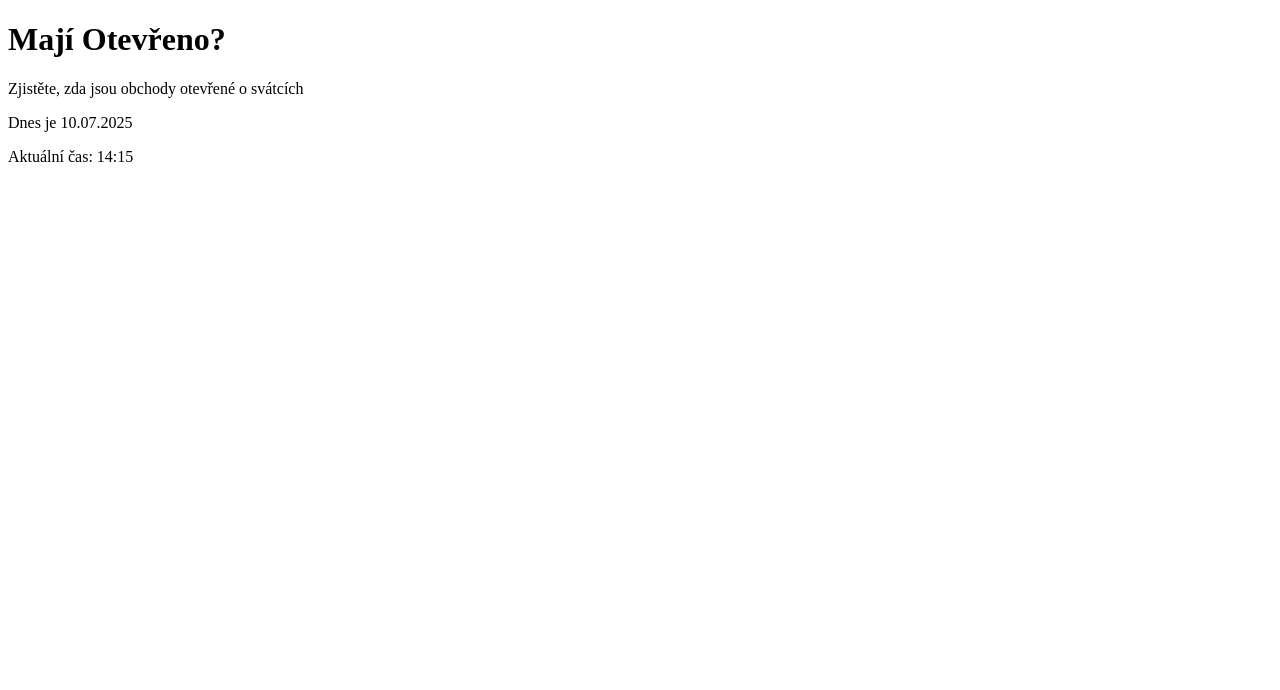
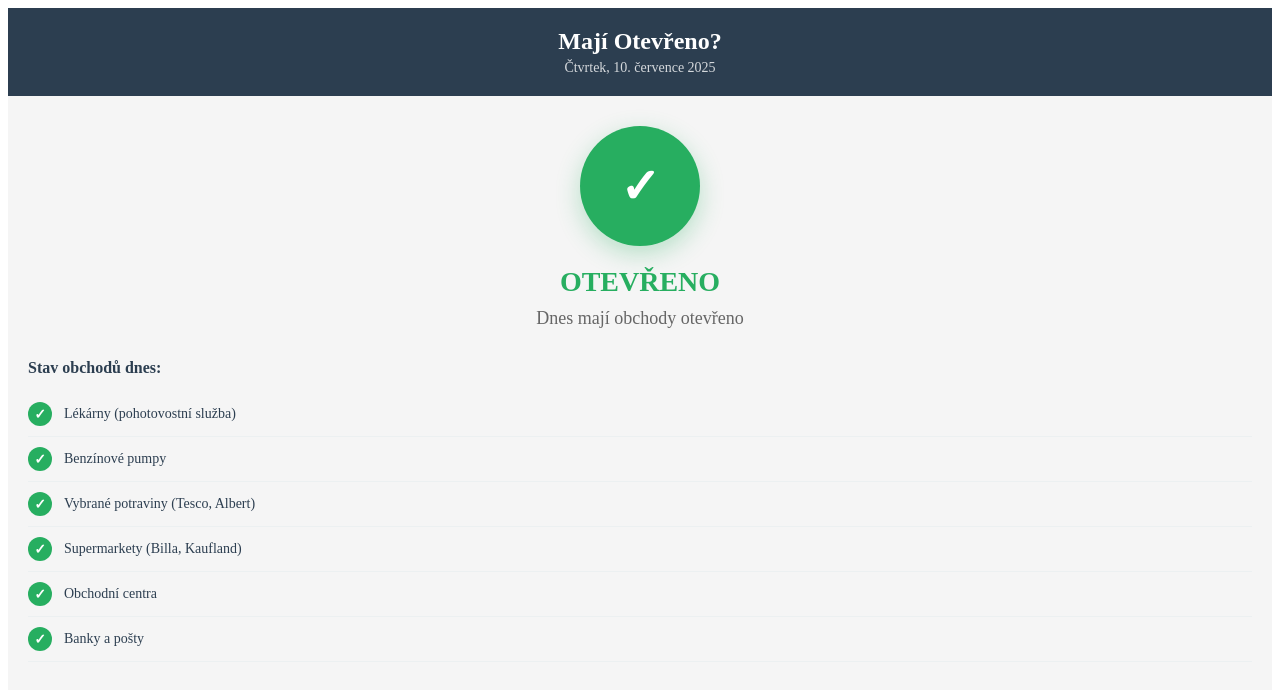
Before and after one commit to frodobaggins23/maji_otevreno, an Angular app: page / in a window 1280 px wide. Shown: the top 690 px of the page. Built offline with nearby package versions, Linux system fonts and the light colour scheme.

Commit message:
feat: implement Today Screen component with holiday status and shop categories

```diff
--- a/src/app/app.html
+++ b/src/app/app.html
@@ -1,8 +1,3 @@
-<!-- i18n Test Template -->
-<h1 i18n="@@app.title">Mají Otevřeno?</h1>
-<p i18n="@@app.subtitle">Zjistěte, zda jsou obchody otevřené o svátcích</p>
-<p i18n="@@test.date">Dnes je {{ today | date:'dd.MM.yyyy':'cs-CZ' }}</p>
-<p i18n="@@test.time">Aktuální čas: {{ today | date:'HH:mm':'cs-CZ' }}</p>
-
+<app-today-screen></app-today-screen>
 
 <router-outlet />
--- a/src/app/app.ts
+++ b/src/app/app.ts
@@ -1,14 +1,12 @@
 import { Component } from '@angular/core';
 import { RouterOutlet } from '@angular/router';
-import { DatePipe } from '@angular/common';
+import { TodayScreen } from './components/today-screen/today-screen';
 
 @Component({
   selector: 'app-root',
-  imports: [RouterOutlet, DatePipe],
+  imports: [RouterOutlet, TodayScreen],
   templateUrl: './app.html',
   styleUrl: './app.scss'
 })
 export class App {
-  protected title = 'app';
-  protected today = new Date();
 }
--- /dev/null
+++ b/src/app/components/today-screen/today-screen.html
@@ -0,0 +1,36 @@
+<div class="today-screen">
+  <div class="app-header">
+    <div class="app-title" i18n="@@app.title">Mají Otevřeno?</div>
+    <div class="app-subtitle">{{ todayDateString }}</div>
+  </div>
+
+  <div class="main-content">
+    <div class="status-indicator" [class.status-closed]="todayStatus.isHoliday">
+      {{ getStatusIcon() }}
+    </div>
+
+    <div class="status-text" [class.status-closed-text]="todayStatus.isHoliday">
+      {{ getStatusText() }}
+    </div>
+
+    <div class="date-info">
+      {{ getStatusDescription() }}
+    </div>
+
+    <div class="holiday-info" *ngIf="todayStatus.isHoliday && todayStatus.holidayName">
+      <div class="holiday-name">{{ todayStatus.holidayName }}</div>
+    </div>
+
+    <div class="shops-section">
+      <div class="shops-title" i18n="@@shops.status.title">Stav obchodů dnes:</div>
+
+      <div class="shop-item" *ngFor="let shop of shopCategories">
+        <div class="shop-icon" [class.shop-open]="todayStatus.isHoliday ? shop.isOpenOnHolidays : true"
+             [class.shop-closed]="todayStatus.isHoliday ? !shop.isOpenOnHolidays : false">
+          {{ todayStatus.isHoliday ? (shop.isOpenOnHolidays ? '✓' : '✕') : '✓' }}
+        </div>
+        <div class="shop-text">{{ shop.name }}</div>
+      </div>
+    </div>
+  </div>
+</div>
--- /dev/null
+++ b/src/app/components/today-screen/today-screen.scss
@@ -0,0 +1,126 @@
+.today-screen {
+  height: 100vh;
+  display: flex;
+  flex-direction: column;
+  background: #f5f5f5;
+
+  .app-header {
+    background: #2c3e50;
+    color: white;
+    padding: 20px;
+    text-align: center;
+
+    .app-title {
+      font-size: 24px;
+      font-weight: 700;
+      margin-bottom: 5px;
+    }
+
+    .app-subtitle {
+      font-size: 14px;
+      opacity: 0.8;
+    }
+  }
+
+  .main-content {
+    flex: 1;
+    padding: 30px 20px;
+    text-align: center;
+
+    .status-indicator {
+      width: 120px;
+      height: 120px;
+      border-radius: 50%;
+      margin: 0 auto 20px;
+      display: flex;
+      align-items: center;
+      justify-content: center;
+      font-size: 48px;
+      color: white;
+      font-weight: bold;
+      background: #27ae60;
+      box-shadow: 0 8px 25px rgba(39, 174, 96, 0.3);
+
+      &.status-closed {
+        background: #e74c3c;
+        box-shadow: 0 8px 25px rgba(231, 76, 60, 0.3);
+      }
+    }
+
+    .status-text {
+      font-size: 28px;
+      font-weight: 700;
+      margin-bottom: 10px;
+      color: #27ae60;
+
+      &.status-closed-text {
+        color: #e74c3c;
+      }
+    }
+
+    .date-info {
+      font-size: 18px;
+      color: #666;
+      margin-bottom: 20px;
+    }
+
+    .holiday-info {
+      background: #fff3cd;
+      border: 1px solid #ffeaa7;
+      border-radius: 10px;
+      padding: 15px;
+      margin: 20px 0;
+      color: #856404;
+
+      .holiday-name {
+        font-weight: 600;
+        margin-bottom: 5px;
+      }
+    }
+
+    .shops-section {
+      margin-top: 30px;
+      text-align: left;
+
+      .shops-title {
+        font-size: 16px;
+        font-weight: 600;
+        margin-bottom: 15px;
+        color: #2c3e50;
+      }
+
+      .shop-item {
+        display: flex;
+        align-items: center;
+        padding: 10px 0;
+        border-bottom: 1px solid #ecf0f1;
+
+        .shop-icon {
+          width: 24px;
+          height: 24px;
+          border-radius: 50%;
+          margin-right: 12px;
+          display: flex;
+          align-items: center;
+          justify-content: center;
+          color: white;
+          font-size: 14px;
+          font-weight: bold;
+
+          &.shop-open {
+            background: #27ae60;
+          }
+
+          &.shop-closed {
+            background: #e74c3c;
+          }
+        }
+
+        .shop-text {
+          font-size: 14px;
+          color: #2c3e50;
+        }
+      }
+    }
+  }
+}
--- /dev/null
+++ b/src/app/components/today-screen/today-screen.ts
@@ -0,0 +1,75 @@
+import { Component, OnInit } from '@angular/core';
+import { CommonModule } from '@angular/common';
+import { HolidayService } from '../../services/holiday.service';
+import { TimeService } from '../../services/time.service';
+import { HolidayStatus } from '../../models/holiday.model';
+import { ShopCategory } from '../../models/shop.model';
+
+// Constants for Czech day and month names
+const CZECH_DAY_NAMES = ['Neděle', 'Pondělí', 'Úterý', 'Středa', 'Čtvrtek', 'Pátek', 'Sobota'];
+const CZECH_MONTH_NAMES = [
+  'ledna', 'února', 'března', 'dubna', 'května', 'června',
+  'července', 'srpna', 'září', 'října', 'listopadu', 'prosince'
+];
+
+// Shop categories configuration
+const SHOP_CATEGORIES: ShopCategory[] = [
+  { name: 'Lékárny (pohotovostní služba)', isOpenOnHolidays: true, icon: '✓' },
+  { name: 'Benzínové pumpy', isOpenOnHolidays: true, icon: '✓' },
+  { name: 'Vybrané potraviny (Tesco, Albert)', isOpenOnHolidays: true, icon: '✓' },
+  { name: 'Supermarkety (Billa, Kaufland)', isOpenOnHolidays: false, icon: '✕' },
+  { name: 'Obchodní centra', isOpenOnHolidays: false, icon: '✕' },
+  { name: 'Banky a pošty', isOpenOnHolidays: false, icon: '✕' }
+];
+
+@Component({
+  selector: 'app-today-screen',
+  imports: [CommonModule],
+  templateUrl: './today-screen.html',
+  styleUrl: './today-screen.scss'
+})
+export class TodayScreen implements OnInit {
+  todayStatus: HolidayStatus = { isHoliday: false };
+  todayDateString: string = '';
+  shopCategories: ShopCategory[] = SHOP_CATEGORIES;
+
+  constructor(
+    private holidayService: HolidayService,
+    private timeService: TimeService
+  ) {}
+
+  ngOnInit(): void {
+    this.todayStatus = this.holidayService.getTodayStatus();
+    this.todayDateString = this.formatCurrentDate();
+  }
+
+  private formatCurrentDate(): string {
+    const today = this.timeService.getCurrentDate();
+    const dayName = CZECH_DAY_NAMES[today.getDay()];
+    const day = today.getDate();
+    const month = CZECH_MONTH_NAMES[today.getMonth()];
+    const year = today.getFullYear();
+
+    return `${dayName}, ${day}. ${month} ${year}`;
+  }
+
+  getStatusText(): string {
+    return this.todayStatus.isHoliday ? $localize`:@@status.closed:ZAVŘENO` : $localize`:@@status.open:OTEVŘENO`;
+  }
+
+  getStatusIcon(): string {
+    return this.todayStatus.isHoliday ? '✕' : '✓';
+  }
+
+  getStatusDescription(): string {
+    return this.todayStatus.isHoliday ?
+      $localize`:@@status.closed.description:Dnes jsou obchody zavřené` :
+      $localize`:@@status.open.description:Dnes mají obchody otevřeno`;
+  }
+
+  getShopsByStatus(isOpen: boolean): ShopCategory[] {
+    return this.shopCategories.filter(shop =>
+      this.todayStatus.isHoliday ? shop.isOpenOnHolidays === isOpen : isOpen
+    );
+  }
+}
```
Also changed, not shown: messages.json (+6 -4 lines), 1 other file (tests, documents, lock files or other folders).
